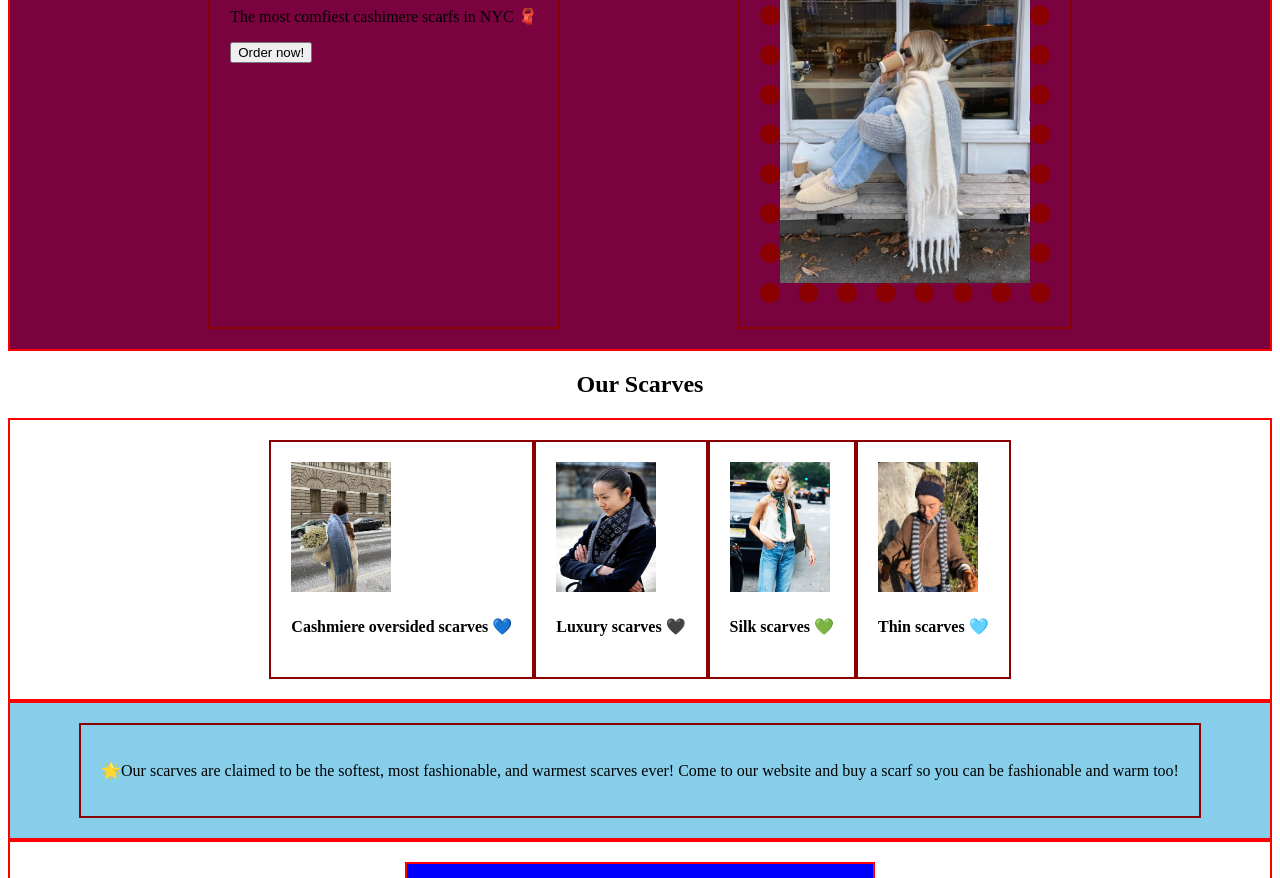
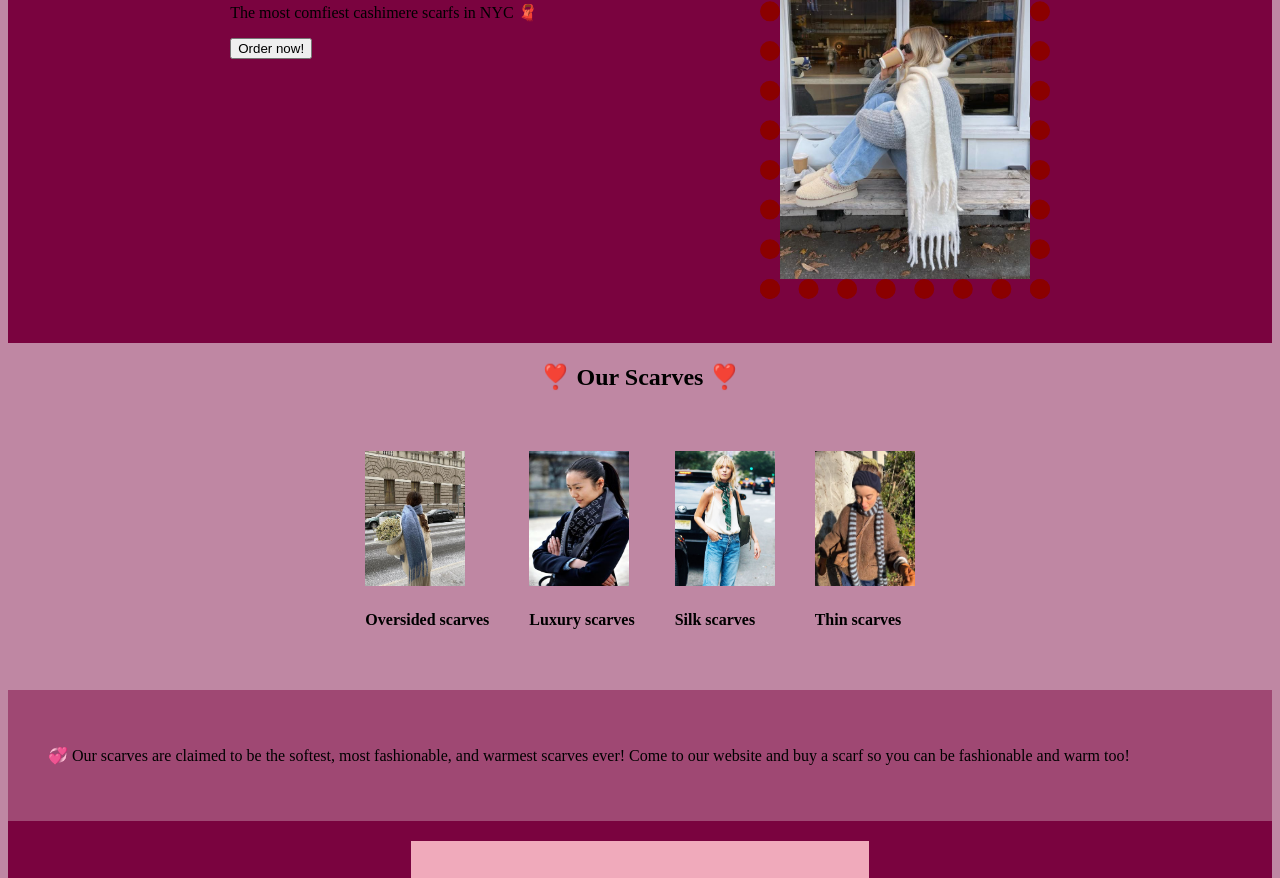
Before and after one commit to TovaR2029/CS1-Unit-2-Activity-1, a plain HTML site: page index.html in a window 1280 px wide. Shown: the part 126-1004 px from the top of the page. Drawn offline with Linux system fonts and the light colour scheme.

Commit message:
finished flex boxes

```diff
--- a/index.html
+++ b/index.html
@@ -23,28 +23,27 @@
 
   </div>
 
-  <h2>Our Scarves</h2>
-
+ <h2>❣️ Our Scarves ❣️</h2>
    <div class="flexbox" id="box2">
 
     <div class="item">
-      <img src="oversized-scarf.jpg" width="100px" height="130px">
-       <h4>Cashmiere oversided scarves 💙</h4>
+      <img src="oversized-scarf.jpg" width="100px" height="135px">
+       <h4>Oversided scarves </h4>
     </div>
 
     <div class="item">
-      <img src="rich-scarf.jpg" width="100px" height="130px">
-      <h4>Luxury scarves 🖤</h4>
+      <img src="rich-scarf.jpg" width="100px" height="135px">
+      <h4>Luxury scarves </h4>
+    </div>
+
+    <div class="item" >
+      <img src="silk-scarf.jpg" width="100px" height="135px">
+      <h4>Silk scarves </h4>
     </div>
 
     <div class="item">
-      <img src="silk-scarf.jpg" width="100px" height="130px">
-      <h4>Silk scarves 💚</h4>
-    </div>
-
-    <div class="item">
-      <img src="thin-scarf.jpg" width="100px" height="130px">
-      <h4>Thin scarves 🩵</h4>
+      <img src="thin-scarf.jpg" width="100px" height="135px">
+      <h4>Thin scarves </h4>
     </div>
 
 
@@ -52,7 +51,7 @@
 
   <div class="flexbox" id="box3">
     <div class="item">
-      <p>🌟Our scarves are claimed to be the softest, most fashionable, and warmest scarves ever! Come to our website and buy a scarf so you can be fashionable and warm too! </p>
+      <p>💞 Our scarves are claimed to be the softest, most fashionable, and warmest scarves ever! Come to our website and buy a scarf so you can be fashionable and warm too! </p>
     </div>
 
 
--- a/style.css
+++ b/style.css
@@ -1,11 +1,9 @@
 .flexbox {
     display: flex;
-    border: 2px solid red;
     padding: 20px;
 }
 
 .item {
-    border: 2px solid darkred;
     padding: 20px;
 }
 #box1 {
@@ -16,10 +14,17 @@
     justify-content: center;
 }
 #box3 {
-    background: skyblue;
+    justify-content: space-between;
+}
+#box3 {
+    background: rgba(122, 3, 62, 0.474);
+
 }
 #innerbox4 {
-    background: blue;
+    background: rgba(255, 192, 203, 0.885);
+}
+#box4 {
+    background: rgb(122, 3, 63);
 }
 #img1 {
     border: 20px dotted darkred;
@@ -27,3 +32,9 @@
 h2 {
     text-align: center;
 }
+body {
+    background: rgba(122, 3, 62, 0.474);
+}
+.imgs {
+    border-radius: 20px;
+}
```
